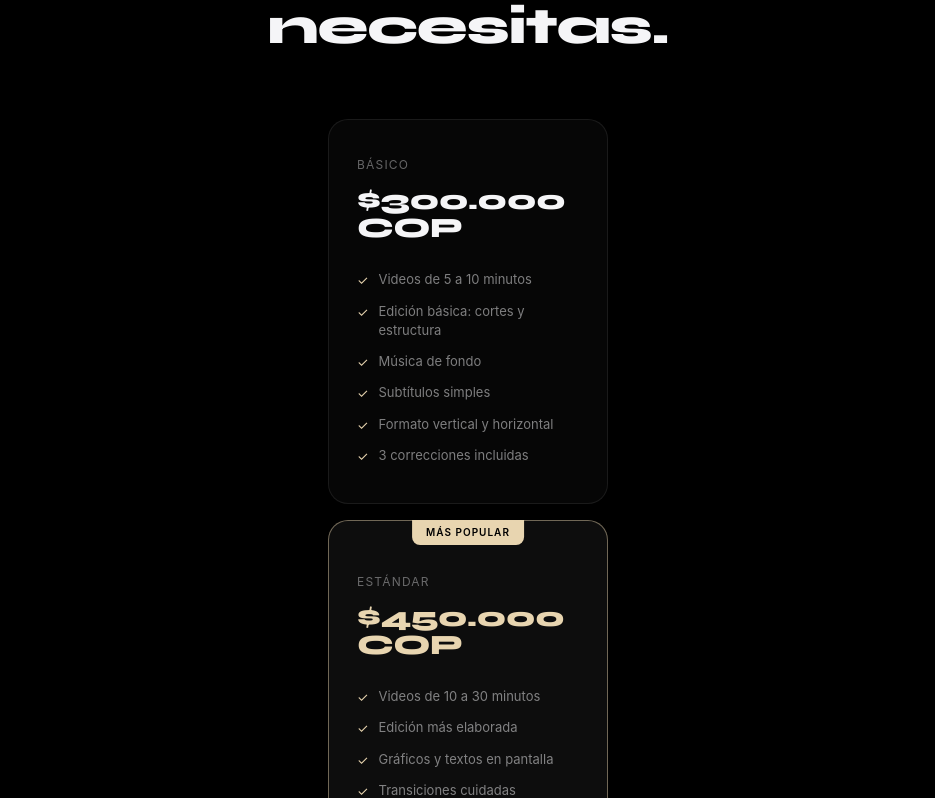
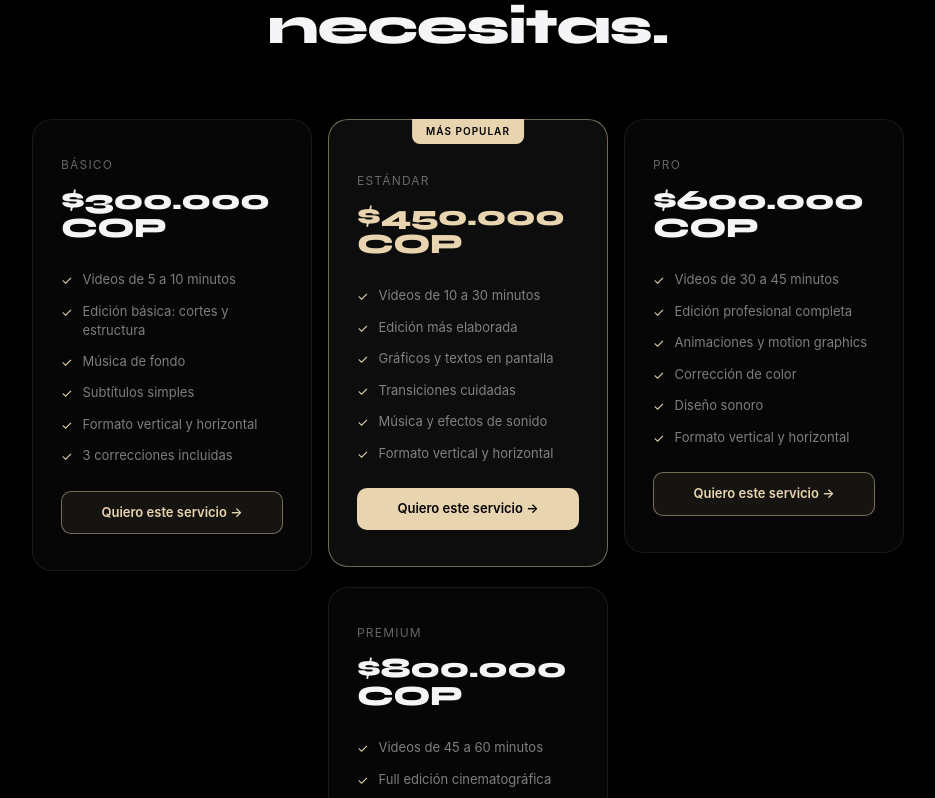
Before and after one commit to AndresFrancoBury/francoorp-web, a Next.js app: page /studio in a window 1280 px wide. Shown: the part 2662-3460 px from the top of the page, without its empty margins (172-1107 px from the left). Built offline with nearby package versions, Linux system fonts and the light colour scheme.

Commit message:
fix: actualiza número WhatsApp y agrega use client en PricingBlock

```diff
--- a/components/sections/PricingBlock.tsx
+++ b/components/sections/PricingBlock.tsx
@@ -1,3 +1,4 @@
+'use client'
 import RevealSection from './RevealSection'
 
 interface Plan { name: string; price: string; items: string[]; featured?: boolean }
@@ -9,6 +10,8 @@ interface Props {
   accent: string
   accentBorder: string
 }
+
+const WA_NUMBER = '573171169805'
 
 export default function PricingBlock({ title, subtitle, note, plans, accent, accentBorder }: Props) {
   return (
@@ -40,19 +43,21 @@ export default function PricingBlock({ title, subtitle, note, plans, accent, acc
         </RevealSection>
 
         <div style={{
-  display: 'grid',
-  gridTemplateColumns: 'repeat(auto-fill, minmax(260px, 280px))',
-  justifyContent: 'center',
-  gap: 16,
-}}>
+          display: 'flex',
+          flexWrap: 'wrap',
+          justifyContent: 'center',
+          gap: 16,
+          width: '100%',
+        }}>
           {plans.map((plan, i) => (
             <RevealSection key={i} delay={i * 90}>
               <div style={{
+                width: 280,
                 padding: '36px 28px',
                 border: `1px solid ${plan.featured ? accentBorder : 'rgba(255,255,255,0.08)'}`,
                 background: plan.featured ? 'rgba(255,255,255,0.05)' : 'rgba(255,255,255,0.025)',
                 borderRadius: 20,
-                position: 'relative', height: '100%',
+                position: 'relative',
                 display: 'flex', flexDirection: 'column',
               }}>
                 {plan.featured && (
@@ -87,7 +92,7 @@ export default function PricingBlock({ title, subtitle, note, plans, accent, acc
                 <ul style={{
                   listStyle: 'none',
                   display: 'flex', flexDirection: 'column', gap: 11,
-                  flex: 1,
+                  flex: 1, marginBottom: 24,
                 }}>
                   {plan.items.map((item, j) => (
                     <li key={j} style={{
@@ -100,6 +105,30 @@ export default function PricingBlock({ title, subtitle, note, plans, accent, acc
                     </li>
                   ))}
                 </ul>
+
+                <a
+                  href={`https://wa.me/${WA_NUMBER}?text=Hola%2C%20me%20interesa%20el%20plan%20${encodeURIComponent(plan.name)}`}
+                  target="_blank"
+                  rel="noopener noreferrer"
+                  style={{
+                    display: 'block',
+                    padding: '11px',
+                    background: plan.featured ? accent : 'rgba(201,185,154,0.08)',
+                    border: plan.featured ? 'none' : `1px solid ${accentBorder}`,
+                    borderRadius: 10,
+                    textAlign: 'center',
+                    fontSize: 13,
+                    fontWeight: 600,
+                    color: plan.featured ? '#000' : accent,
+                    textDecoration: 'none',
+                    fontFamily: 'var(--font-body)',
+                    transition: 'opacity 0.2s',
+                  }}
+                  onMouseEnter={e => (e.currentTarget.style.opacity = '0.8')}
+                  onMouseLeave={e => (e.currentTarget.style.opacity = '1')}
+                >
+                  Quiero este servicio →
+                </a>
               </div>
             </RevealSection>
           ))}
```
